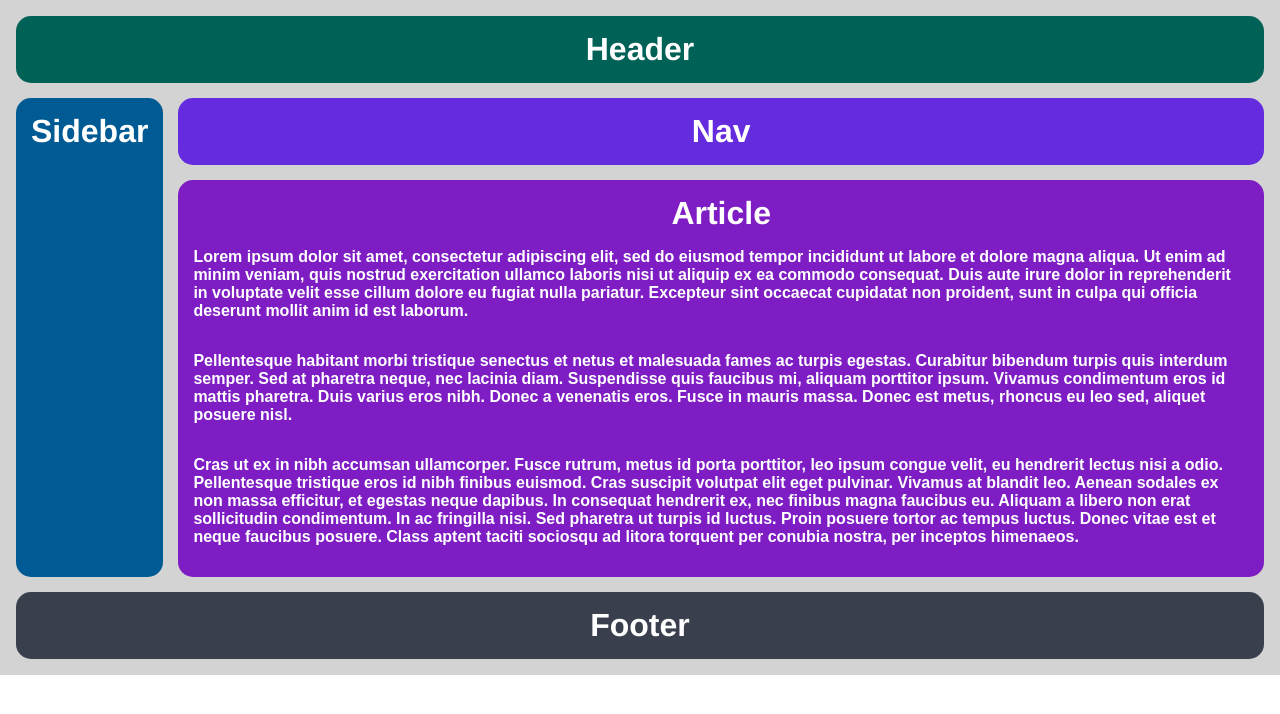
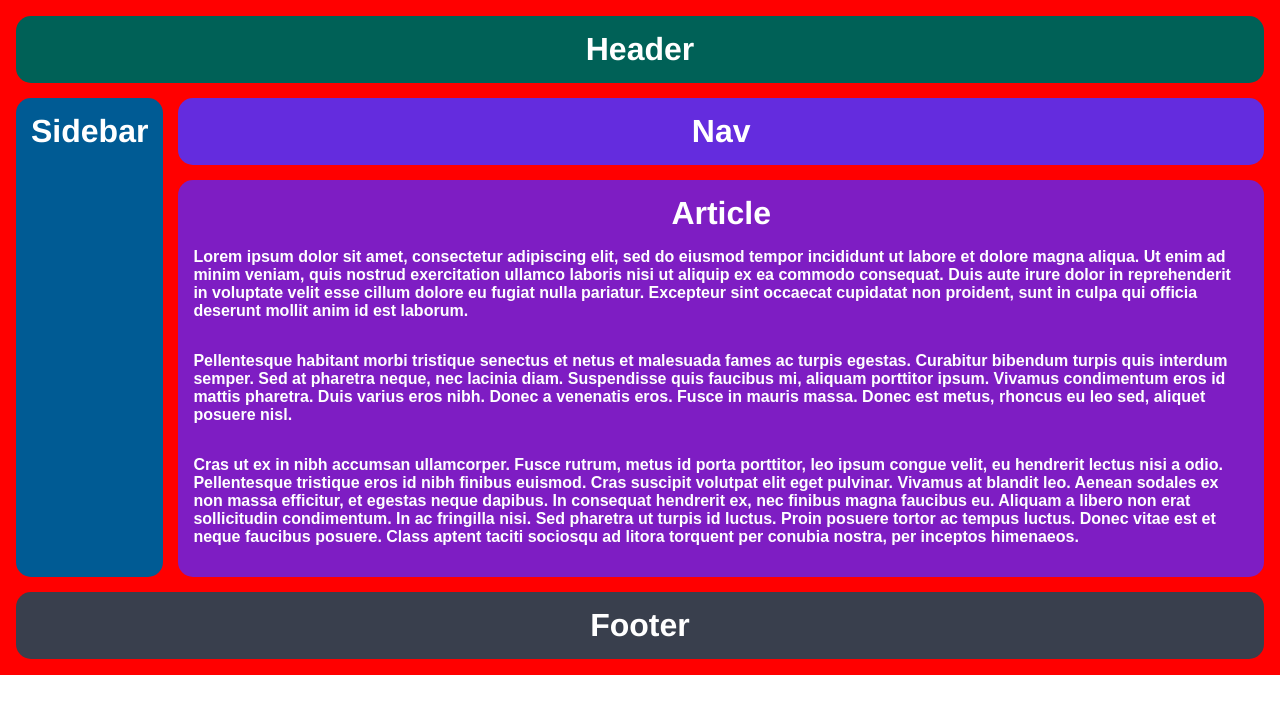
Before and after one commit to rborreil/TheOdinProject, a plain HTML site: page css-exercises-main/intermediate-html-css/positioning-grid/01-basic-holy-grail/index.html in a window 1280 px wide. Drawn offline with Linux system fonts and the light colour scheme.

```diff
--- a/css-exercises-main/intermediate-html-css/positioning-grid/01-basic-holy-grail/style.css
+++ b/css-exercises-main/intermediate-html-css/positioning-grid/01-basic-holy-grail/style.css
@@ -5,7 +5,7 @@
 }
 
 .container {
-  background: lightgray;
+  background: red;
   display: grid;
   grid-template: auto 1fr auto auto auto / auto auto auto auto;
   gap: 15px;
```
